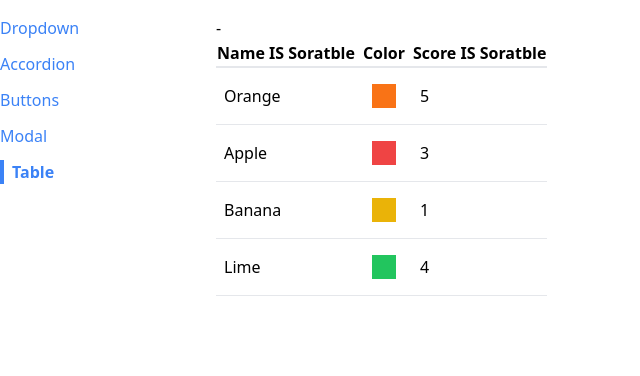
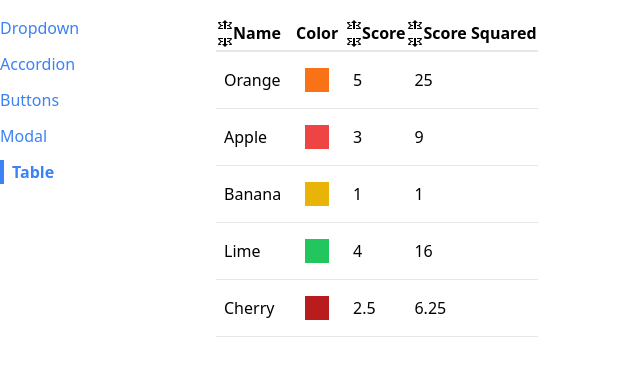
Before and after one commit to urielbang/button-react-project, a React (Create React App) app: page /table in a window 1280 px wide. Shown: the top 376 px of the page, without its empty margins (0-640 px from the left). Built offline with nearby package versions, Linux system fonts and the light colour scheme.

Commit message:
done sorted table

```diff
--- a/src/components/SortableTable.js
+++ b/src/components/SortableTable.js
@@ -1,5 +1,6 @@
 import Table from "./Table";
 import { useState } from "react";
+import { GoFoldUp, GoFoldDown } from "react-icons/go";
 function SortableTable(props) {
   const [sortOrder, setSortedOrder] = useState(null);
 
@@ -8,6 +9,11 @@
   const { config, data } = props;
 
   const handleClick = (label) => {
+    if (sortBy && label !== sortBy) {
+      setSortedOrder("asc");
+      setSortBy(label);
+      return;
+    }
     if (sortOrder === null) {
       setSortedOrder("asc");
       setSortBy(label);
@@ -28,8 +34,14 @@
     return {
       ...column,
       header: () => (
-        <th onClick={() => handleClick(column.label)}>
-          {column.label} IS Soratble
+        <th
+          className="cursor-pointer hover:bg-gray-100"
+          onClick={() => handleClick(column.label)}
+        >
+          <div className="flex items-center">
+            {getIcons(column.label, sortBy, sortOrder)}
+            {column.label}
+          </div>
         </th>
       ),
     };
@@ -54,11 +66,38 @@
       }
     });
   }
-  return (
-    <div>
-      {sortOrder} - {sortBy}{" "}
-      <Table {...props} data={sortedData} config={updatedConfig} />
-    </div>
-  );
+  return <Table {...props} data={sortedData} config={updatedConfig} />;
+}
+
+function getIcons(label, sortBy, sortOrder) {
+  if (label !== sortBy) {
+    return (
+      <div>
+        <GoFoldUp />
+        <GoFoldDown />
+      </div>
+    );
+  }
+
+  if (sortOrder === null) {
+    return (
+      <div>
+        <GoFoldUp />
+        <GoFoldDown />
+      </div>
+    );
+  } else if (sortOrder === "asc") {
+    return (
+      <div>
+        <GoFoldUp />
+      </div>
+    );
+  } else if (sortOrder === "desc") {
+    return (
+      <div>
+        <GoFoldDown />
+      </div>
+    );
+  }
 }
 export default SortableTable;
--- a/src/pages/TablePage.js
+++ b/src/pages/TablePage.js
@@ -5,6 +5,7 @@
     { name: "Apple", color: "bg-red-500", score: 3 },
     { name: "Banana", color: "bg-yellow-500", score: 1 },
     { name: "Lime", color: "bg-green-500", score: 4 },
+    { name: "Cherry", color: "bg-red-700", score: 2.5 },
   ];
   const config = [
     {
@@ -21,6 +22,11 @@
       render: (fruit) => fruit.score,
       sortValue: (fruit) => fruit.score,
     },
+    {
+      label: "Score Squared",
+      render: (fruit) => fruit.score ** 2,
+      sortValue: (fruit) => fruit.score ** 2,
+    },
   ];
   const keyFn = (fruit) => {
     return fruit.name;
```
